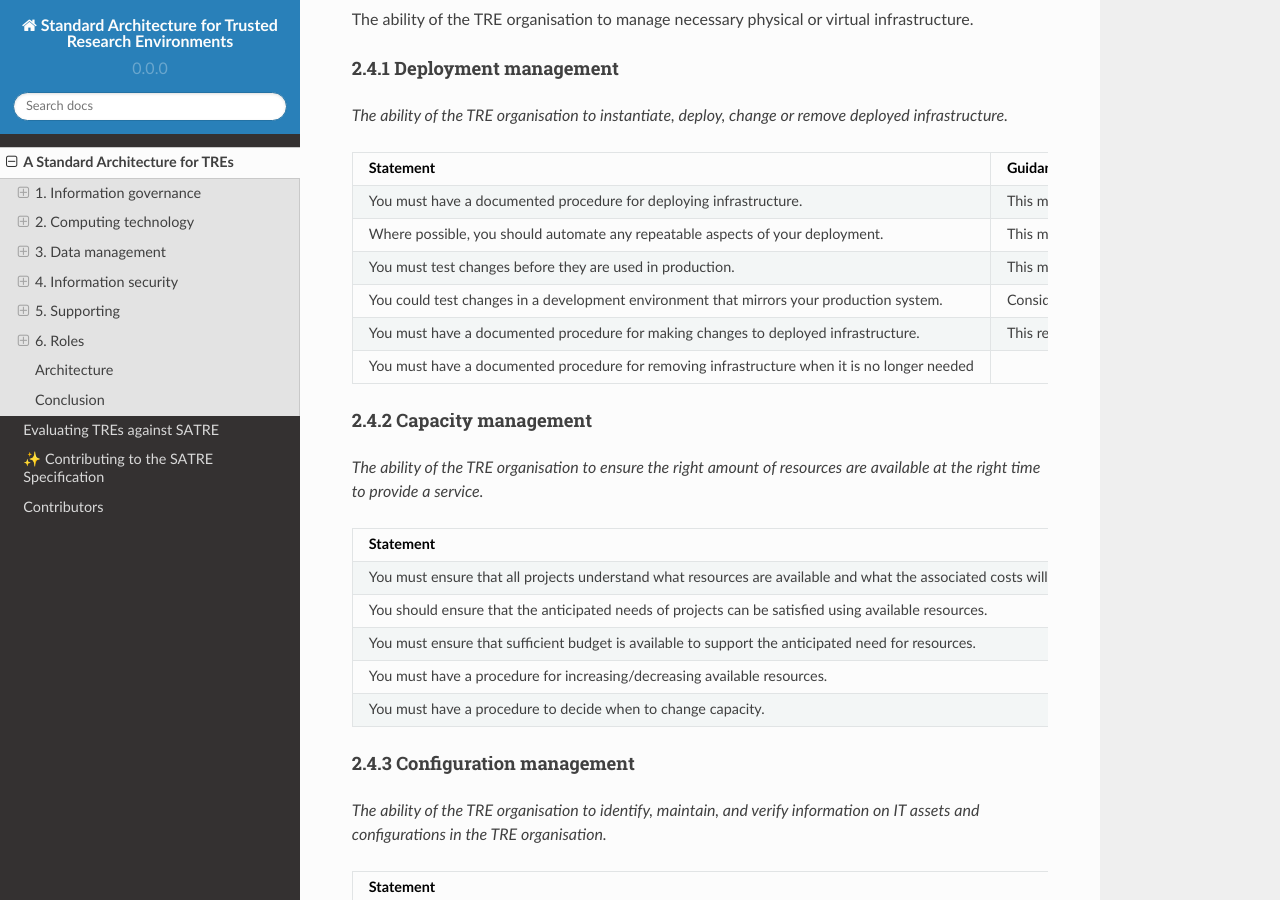
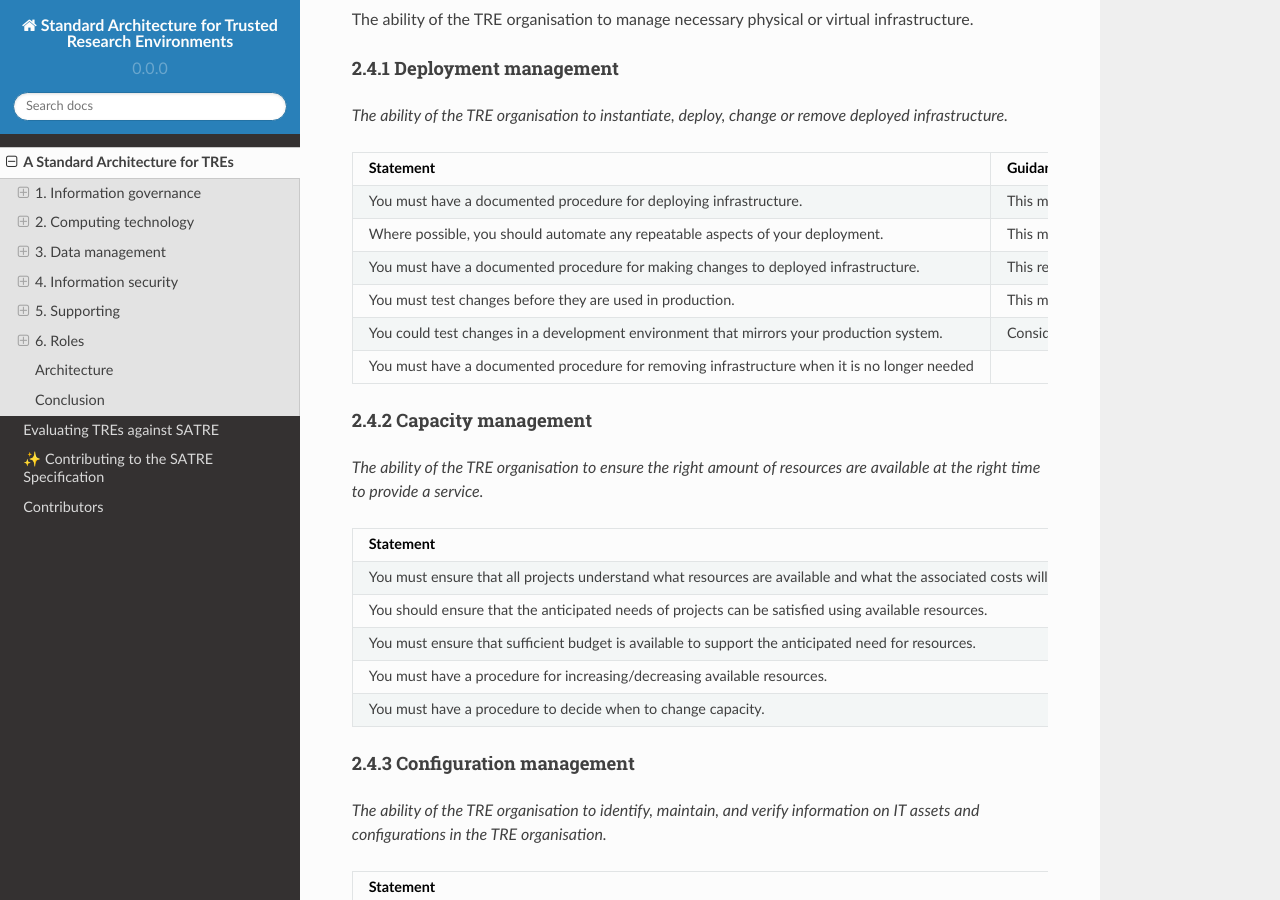
Before and after one commit to sa-tre/satre-specification, a Sphinx documentation site: the page built from docs/source/standard.md, in a window 1280 px wide and 900 px high, scrolled down 5052 px. Built offline with Sphinx 7.4.7 and the Read the Docs theme 2.0.0, drawn with Linux system fonts in a browser that asks for light colours.

```diff
--- a/docs/source/standard.md
+++ b/docs/source/standard.md
@@ -219,15 +219,15 @@ _The ability of the TRE organisation to instantiate, deploy, change or remove de
 * - Where possible, you should automate any repeatable aspects of your deployment.
   - This might involve using infrastructure-as-code tools or simply a series of scripts.
   - Recommended
+* - You must have a documented procedure for making changes to deployed infrastructure.
+  - This refers both to changes that might be expected in the course of normal operation and emergency changes that might be needed.
+  - Mandatory
 * - You must test changes before they are used in production.
   - This might involve a separate development environment or another system for testing.
   - Mandatory
 * - You could test changes in a development environment that mirrors your production system.
   - Consider the costs and practicality of whether this will work for your situation.
   - Optional
-* - You must have a documented procedure for making changes to deployed infrastructure.
-  - This refers both to changes that might be expected in the course of normal operation and emergency changes that might be needed.
-  - Mandatory
 * - You must have a documented procedure for removing infrastructure when it is no longer needed
   -
   - Mandatory
```
